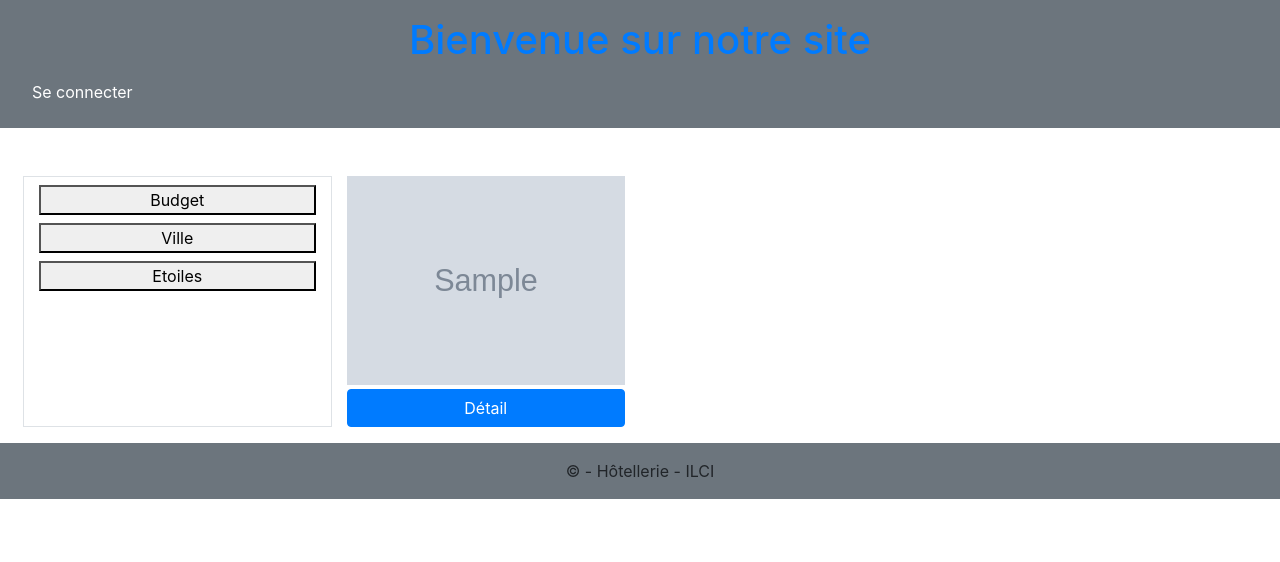
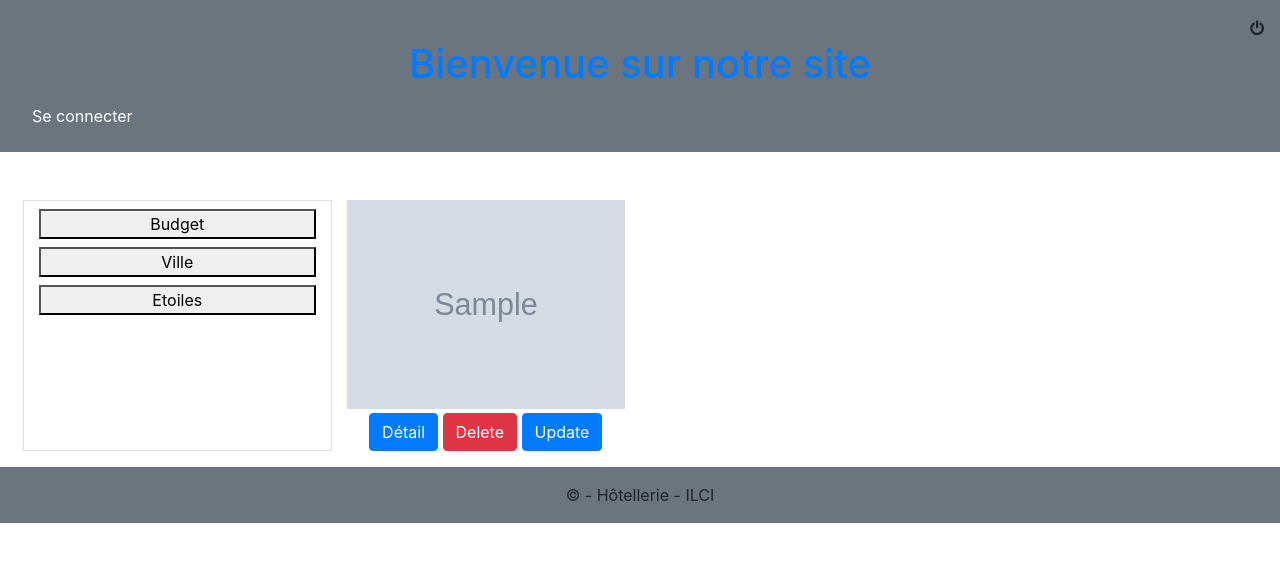
Before and after one commit to harounaKane/ilci_hotellerie, a PHP site: page /index.php in a window 1280 px wide. Shown: the top 562 px of the page. Run offline with PHP 8.4, Linux system fonts and the light colour scheme; tables that the repository leaves empty or names only in its code hold one stand-in row (values such as "Sample post"); grey boxes marked "Sample" are stand-in pictures.

Commit message:
delete chambre update en cours

```diff
--- a/fonctions/fonctions.php
+++ b/fonctions/fonctions.php
@@ -55,7 +55,7 @@ function addRoom(){
   ]);
 
   if($insert){
-    echo "Insertion réussie";
+    header("location: .");
   }else{
     echo "erreur";
   }
@@ -70,3 +70,41 @@ function listeChambre(){
 
   return $query->fetchAll();
 }
+
+
+function delete($id){
+  $query = pdo()->prepare("DELETE FROM chambre WHERE numChambre = ?");
+  $query->execute(array($id));
+
+  if( $query->rowCount() ){
+    $_SESSION['message'] = "La suppression a réussie";
+  }else{
+    $_SESSION['message'] = "La suppression a échoué";
+  }
+  header("location: .");
+
+}
+
+
+function update($id){
+  $query = "UPDATE chambre
+            SET prix = :prix,
+                superficie = :sup,
+                nbreLits = :lit,
+                nbrePer = :perso,
+                image = :img,
+                description = :descript
+            WHERE numChambre = :idChambre";
+
+  $query = pdo()->prepare($query);
+
+  // $query->execute([
+  //                   "prix"       =>,
+  //                   "sup"        =>,
+  //                   "lit"        =>,
+  //                   "perso"      =>,
+  //                   "img"        =>,
+  //                   "descrit"    =>,
+  //                   "idChambre"  =>
+  //                 ]);
+}
--- a/index.php
+++ b/index.php
@@ -28,7 +28,14 @@ if( isset($_GET['action']) ){
     session_destroy();
     header("location: index.php?action=connexion");
     exit();
+
+  }elseif( $action == "delete" ){
+    delete($_GET['idChambre']);
+
+  }elseif ( $action == "update" ) {
+    update($_GET['idChambre']);
   }
+
   else{
     echo "page 404"; //vue 404
   }
@@ -50,5 +57,5 @@ if( !empty($_POST['login']) && !empty($_POST['mdp'])  ){
 
 //ajout de chambre
 if( !empty($_POST['prix']) ){
-  addRoom($_POST, $_FILES);
+  addRoom();
 }
--- a/vues/accueil.phtml
+++ b/vues/accueil.phtml
@@ -19,7 +19,11 @@
             <?php foreach ($chambres as $key => $value): ?>
               <div class="col-12 col-sm-6 col-md-4 d-flex flex-column">
                 <img src="image/<?= $value['image'] ?>"  alt="photo">
+                <div class="text-center">
                   <a href="?action=detail&idChambre=<?= $value['numChambre'] ?>" class="btn btn-primary mt-1">Détail</a>
+                  <a href="index.php?action=delete&idChambre=<?= $value['numChambre'] ?>" class="btn btn-danger mt-1">Delete</a>
+                  <a href="index.php?action=update&idChambre=<?= $value['numChambre'] ?>" class="btn btn-primary mt-1">Update</a>
+                </div>
               </div>
             <?php endforeach; ?>
 
--- a/vues/template.phtml
+++ b/vues/template.phtml
@@ -5,11 +5,13 @@
   <meta name="viewport" content="width=device-width, initial-scale=1.0">
   <link rel="stylesheet" href="https://stackpath.bootstrapcdn.com/bootstrap/4.5.2/css/bootstrap.min.css">
   <script src="https://code.jquery.com/jquery-3.5.1.min.js" integrity="sha256-9/aliU8dGd2tb6OSsuzixeV4y/faTqgFtohetphbbj0=" crossorigin="anonymous"></script>
+  <link rel="stylesheet" href="https://stackpath.bootstrapcdn.com/font-awesome/4.7.0/css/font-awesome.min.css">
   <link rel="stylesheet" href="css/style.css">
   <title>Hôtellerie</title>
 </head>
 <body>
   <header class="bg-secondary p-3 text-center mb-5">
+    <div class="text-right"><i class="fa fa-power-off"></i></div>
     <a href="index.php"><h1>Bienvenue sur notre site</h1></a>
     <nav class="navbar navbar-dark">
       <!-- on teste si la session existe -->
@@ -32,11 +34,15 @@
     </nav>
   </header>
   <main class="container-fluid">
+
+    <?=  $_SESSION['message'] ?? "" ?>
+
     <?= $content; ?>
   </main>
   <footer class="bg-secondary p-3 text-center mt-3">
     &copy; - Hôtellerie - ILCI
   </footer>
+  <?php unset($_SESSION['message']); ?>
 
   <script src="js/validation.js"></script>
   <script src="js/filtre.js"></script>
```
Lines whose indentation alone changed are shown as unchanged.
